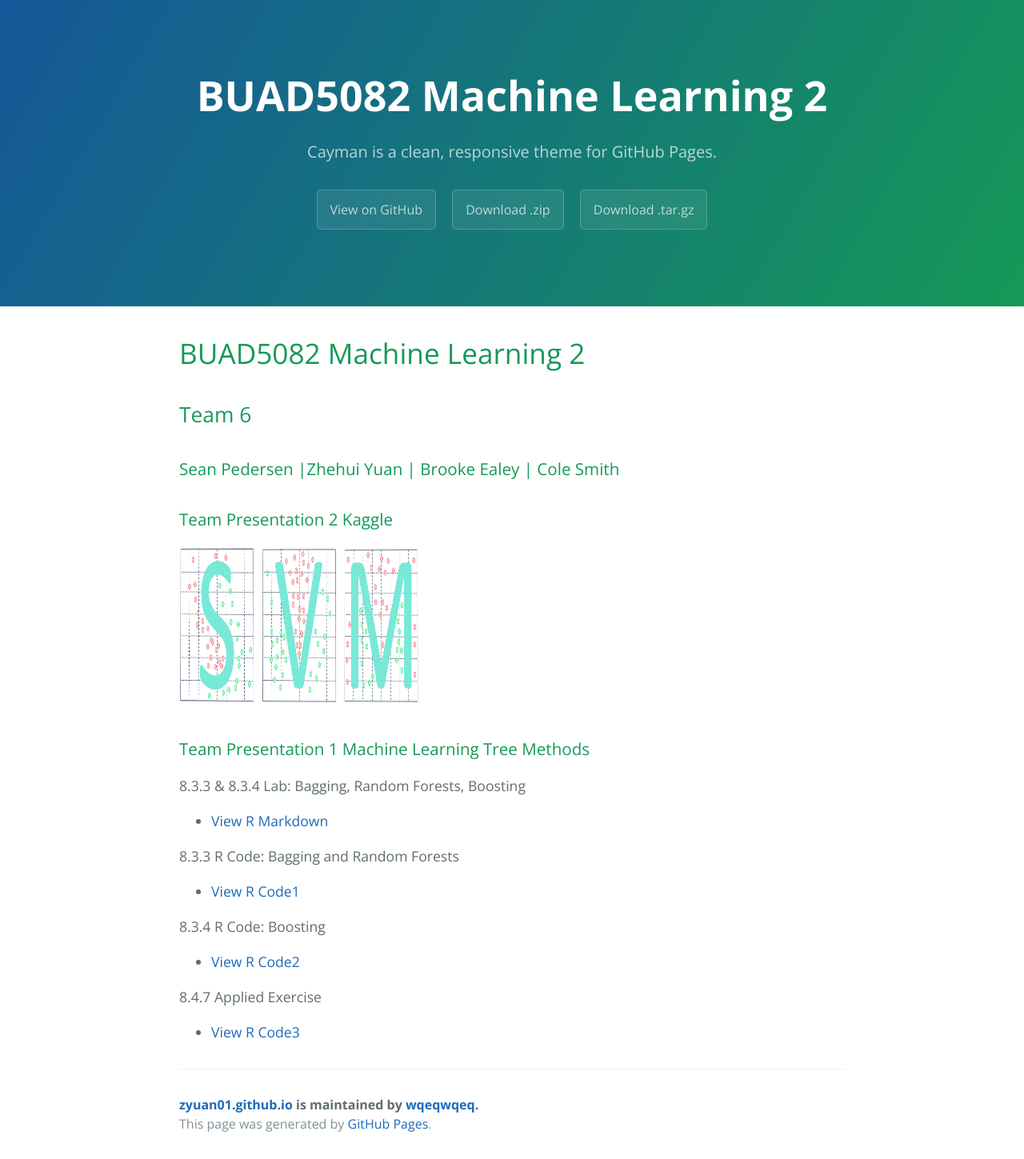
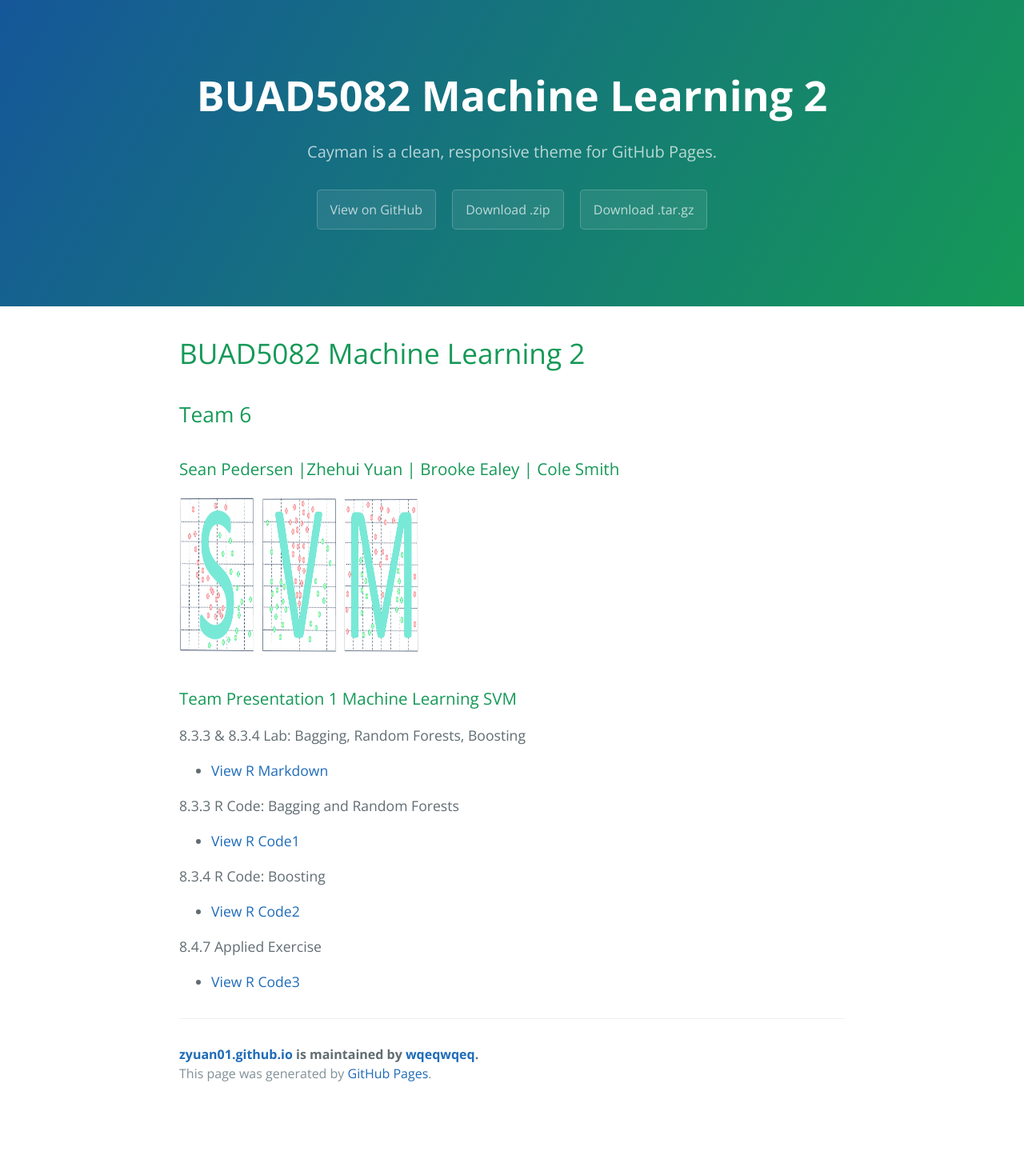
Before and after one commit to wqeqwqeq/zyuan01.github.io, a Jekyll site: the page built from index.md, in a window 1280 px wide. Shown: the whole page at 80% size. Built offline with Jekyll 4.4.1, drawn with Linux system fonts in a browser that asks for light colours; our own code applies the rules of GitHub Pages for plain Markdown files; after the commit the page ends 1386 px from its top, so only the background shows below that.

Commit message:
Update index.md

```diff
--- a/index.md
+++ b/index.md
@@ -1,16 +1,12 @@
----
-layout: default
----
 
 
 # BUAD5082 Machine Learning 2
 ## Team 6
 ### Sean Pedersen |Zhehui Yuan | Brooke Ealey | Cole Smith
-### Team Presentation 2 Kaggle
 <img src="/img/svm.PNG" width="300" height="200" class="img-responsive" alt="">
 
 
-### Team Presentation 1 Machine Learning Tree Methods
+### Team Presentation 1 Machine Learning SVM
 
 8.3.3 & 8.3.4 Lab: Bagging, Random Forests, Boosting
   - [View R Markdown](Lab.html)
```
